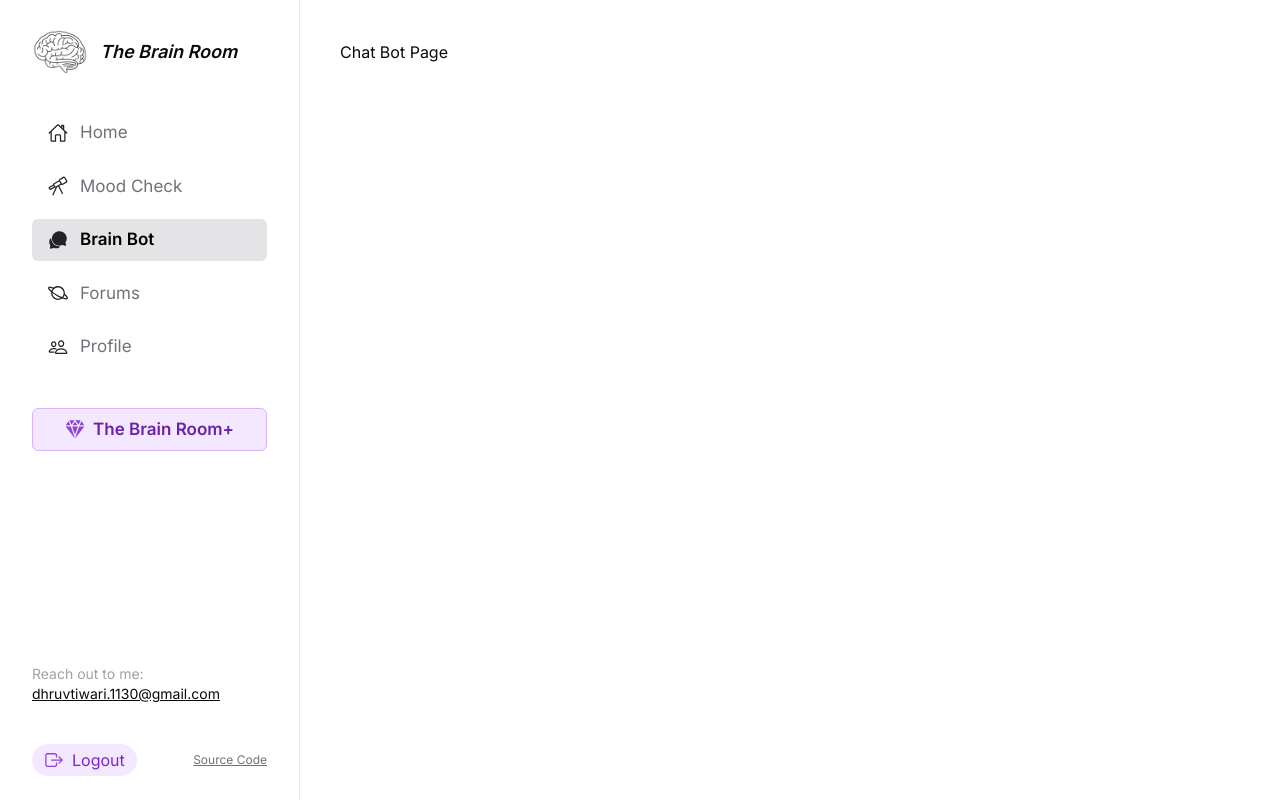
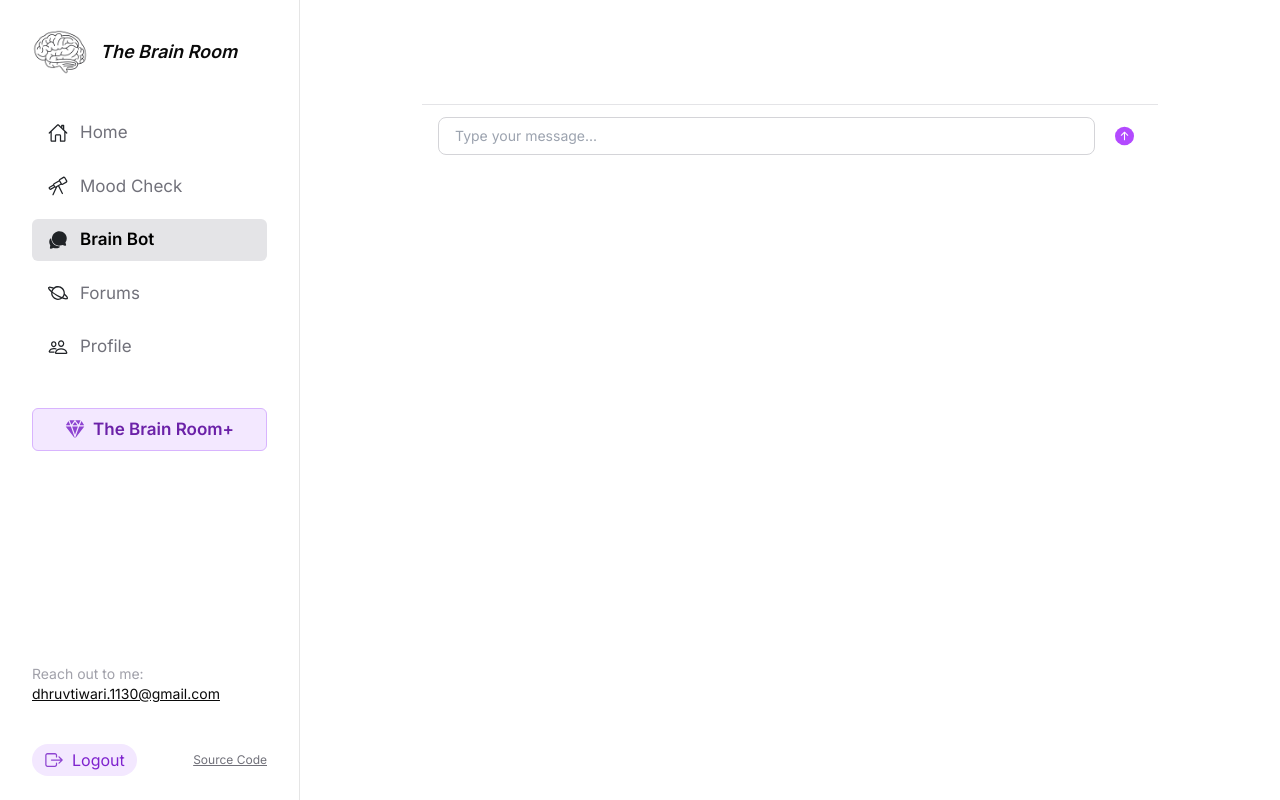
Before and after one commit to debugdhruv/TheBrainRoom, a React (Vite) app in the folder frontend/: page /dashboard/bot in a window 1280 px wide. Built offline with nearby package versions, Linux system fonts and the light colour scheme.

Commit message:
Made the BrainBot's frontend(Draft)

```diff
--- a/frontend/src/main.jsx
+++ b/frontend/src/main.jsx
@@ -6,7 +6,7 @@ import AuthPage from "./pages/Authpage";
 import Dashboard from "./pages/Dashboard";
 import Mood from "./pages/MoodCheck/MoodCheck";
 import MoodResult from "./pages/MoodCheck/MoodResult";
-import Bot from "./pages/Chatbot";
+import Bot from "./pages/BrainBot/Chatbot";
 import Forums from "./pages/Forums";
 import Profile from "./pages/Profile";
 import Premium from "./pages/Premium";
--- /dev/null
+++ b/frontend/src/pages/BrainBot/BotChat.jsx
@@ -0,0 +1,57 @@
+import { useEffect, useRef, useState } from "react";
+import ChatBubble from "./ChatBubble";
+import MessageInput from "./MessageInput";
+import BotReportCard from "./BotReportCard";
+
+export default function BotChat({ initialMessage = "", moodReport = null }) {
+  const [messages, setMessages] = useState([]);
+  const bottomRef = useRef(null);
+
+  // 👇 Scroll to bottom on new message
+  useEffect(() => {
+    bottomRef.current?.scrollIntoView({ behavior: "smooth" });
+  }, [messages]);
+
+  // 👇 Trigger first AI reply if initialMessage exists
+  useEffect(() => {
+    if (initialMessage) {
+      const userMsg = { type: "user", text: initialMessage };
+      const botReply = {
+        type: "bot",
+        text: `Thanks for sharing. Let's talk about "${initialMessage}"`,
+      };
+
+      setMessages([userMsg, botReply]);
+    }
+  }, [initialMessage]);
+
+  const handleSend = (text) => {
+    const userMsg = { type: "user", text };
+    const botReply = {
+      type: "bot",
+      text: "That's interesting. Tell me more...",
+    };
+
+    setMessages((prev) => [...prev, userMsg, botReply]);
+  };
+
+  return (
+    <div className="max-w-3xl mx-auto px-4 pb-32 pt-10 space-y-6">
+      {/* Report Card (if coming from Mood Result) */}
+      {moodReport && (
+        <BotReportCard score={moodReport.score} mood={moodReport.mood} />
+      )}
+
+      {/* Chat Messages */}
+      {messages.map((msg, idx) => (
+        <ChatBubble key={idx} type={msg.type} text={msg.text} />
+      ))}
+
+      {/* Chat Input */}
+      <MessageInput onSend={handleSend} />
+
+      {/* Invisible div to auto-scroll into view */}
+      <div ref={bottomRef} />
+    </div>
+  );
+}
--- /dev/null
+++ b/frontend/src/pages/BrainBot/BotIdle.jsx
@@ -0,0 +1,55 @@
+import { useState } from "react";
+import StarIcon from "@/assets/icons/starsAI.svg";
+import MessageInput from "./MessageInput";
+import BotChat from "./BotChat";
+
+const suggestions = [
+  "I feel overwhelmed lately",
+  "How can I sleep better?",
+  "Give me some journaling ideas",
+  "Suggest calming exercises",
+];
+
+export default function BotIdle() {
+  const [started, setStarted] = useState(false);
+  const [initialMessage, setInitialMessage] = useState("");
+
+  const handleStart = (text) => {
+    if (!text.trim()) return;
+    setInitialMessage(text.trim());
+    setStarted(true);
+  };
+
+  if (started) {
+    return <BotChat initialMessage={initialMessage} />;
+  }
+
+  return (
+    <div className="flex flex-col justify-center items-center h-full max-w-2xl mx-auto px-4 pb-10">
+      {/* Welcome Header */}
+      <div className="flex flex-col items-center space-y-3 mb-8">
+        <img src={StarIcon} alt="Bot Icon" className="w-10 h-10" />
+        <h1 className="text-2xl font-bold text-slate-800 text-center">Ask BrainBot anything</h1>
+        <p className="text-sm text-zinc-500 text-center max-w-sm">
+          Talk about your feelings, ask for suggestions or just vent.
+        </p>
+      </div>
+
+      {/* Suggestions */}
+      <div className="grid grid-cols-1 sm:grid-cols-2 gap-3 w-full mb-10">
+        {suggestions.map((text, index) => (
+          <button
+            key={index}
+            onClick={() => handleStart(text)}
+            className="px-4 py-2 text-sm border border-zinc-300 rounded-lg bg-white hover:bg-zinc-50 shadow-sm transition"
+          >
+            {text}
+          </button>
+        ))}
+      </div>
+
+      {/* Input */}
+      <MessageInput onSend={handleStart} />
+    </div>
+  );
+}
--- /dev/null
+++ b/frontend/src/pages/BrainBot/BotReportCard.jsx
@@ -0,0 +1,21 @@
+export default function BotReportCard({ mood, score }) {
+  return (
+    <div className="w-full bg-purple-50 border border-purple-100 text-slate-700 px-6 py-4 rounded-xl shadow-sm mb-4">
+      <div className="flex items-center justify-between gap-4">
+        {/* Mood Summary */}
+        <div>
+          <p className="text-sm text-zinc-500">Mood Score</p>
+          <h2 className="text-2xl font-bold text-purple-700">{score} / 10</h2>
+          <p className="text-sm text-zinc-500 mt-1">
+            We’ve analyzed your mood and emotions. Let’s take it from here 🤝
+          </p>
+        </div>
+
+        {/* Mood Tag */}
+        <div className="px-4 py-1 bg-purple-100 text-purple-700 text-sm font-medium rounded-full whitespace-nowrap">
+          {mood}
+        </div>
+      </div>
+    </div>
+  );
+}
--- /dev/null
+++ b/frontend/src/pages/BrainBot/ChatBubble.jsx
@@ -0,0 +1,25 @@
+import BotIcon from "@/assets/icons/starsAI.svg";
+
+export default function ChatBubble({ type, text }) {
+  const isUser = type === "user";
+
+  return (
+    <div className={`w-full flex ${isUser ? "justify-end" : "justify-start"} px-2`}>
+      <div
+        className={`max-w-xs sm:max-w-sm md:max-w-md lg:max-w-lg text-sm px-4 py-3 rounded-xl shadow-sm ${
+          isUser
+            ? "bg-purple-600 text-white rounded-br-none"
+            : "bg-zinc-100 text-slate-700 rounded-bl-none"
+        }`}
+      >
+        {!isUser && (
+          <div className="flex items-center gap-2 mb-1">
+            <img src={BotIcon} alt="Bot" className="h-4 w-4" />
+            <span className="text-xs text-zinc-500">BrainBot</span>
+          </div>
+        )}
+        <p className="whitespace-pre-wrap">{text}</p>
+      </div>
+    </div>
+  );
+}
--- /dev/null
+++ b/frontend/src/pages/BrainBot/Chatbot.jsx
@@ -0,0 +1,72 @@
+import { useEffect, useState } from "react";
+import { useLocation } from "react-router-dom";
+import ChatBubble from "./ChatBubble";
+import MessageInput from "./MessageInput";
+import BotReportCard from "./BotReportCard";
+
+export default function BotChat({ initialMessage }) {
+  const location = useLocation();
+  const [messages, setMessages] = useState([]);
+  const [showReport, setShowReport] = useState(false);
+  const moodReport = location.state?.moodReport;
+
+  useEffect(() => {
+    // If user came from MoodResult, show report card
+    if (location.state?.fromMoodResult) {
+      setShowReport(true);
+    }
+
+    // Inject the first user message
+    if (initialMessage) {
+      setMessages([{ type: "user", text: initialMessage }]);
+
+      // Simulate AI response after delay
+      setTimeout(() => {
+        setMessages((prev) => [
+          ...prev,
+          {
+            type: "bot",
+            text: "Thanks for sharing! Let's work through this together. 💬",
+          },
+        ]);
+      }, 800);
+    }
+  }, [initialMessage, location.state]);
+
+  const handleSend = (newText) => {
+    if (!newText.trim()) return;
+
+    // Push user message
+    const updated = [...messages, { type: "user", text: newText }];
+    setMessages(updated);
+
+    // Simulate bot reply
+    setTimeout(() => {
+      setMessages((prev) => [
+        ...prev,
+        {
+          type: "bot",
+          text: "Got it! Here’s something you can try...",
+        },
+      ]);
+    }, 900);
+  };
+
+  return (
+    <div className="max-w-3xl mx-auto px-4 pb-28 pt-10 space-y-6">
+      {showReport && moodReport && (
+        <BotReportCard mood={moodReport.mood} score={moodReport.score} />
+      )}
+
+      {/* Chat Messages */}
+      <div className="space-y-4">
+        {messages.map((msg, idx) => (
+          <ChatBubble key={idx} type={msg.type} text={msg.text} />
+        ))}
+      </div>
+
+      {/* Input Field */}
+      <MessageInput onSend={handleSend} />
+    </div>
+  );
+}
--- /dev/null
+++ b/frontend/src/pages/BrainBot/MessageInput.jsx
@@ -0,0 +1,40 @@
+import { useState } from "react";
+import SendIcon from "@/assets/icons/send.svg";
+
+export default function MessageInput({ onSend }) {
+  const [message, setMessage] = useState("");
+
+  const handleSend = () => {
+    if (!message.trim()) return;
+    onSend(message.trim());
+    setMessage("");
+  };
+
+  const handleKeyDown = (e) => {
+    if (e.key === "Enter" && !e.shiftKey) {
+      e.preventDefault();
+      handleSend();
+    }
+  };
+
+  return (
+    <div className="w-full border-t border-zinc-200 px-4 py-3 bg-white">
+      <div className="max-w-3xl mx-auto flex items-center gap-3">
+        <textarea
+          value={message}
+          onChange={(e) => setMessage(e.target.value)}
+          onKeyDown={handleKeyDown}
+          placeholder="Type your message..."
+          rows={1}
+          className="w-full resize-none text-sm border border-zinc-300 rounded-lg px-4 py-2 focus:outline-none focus:ring-2 focus:ring-purple-500"
+        />
+        <button
+          onClick={handleSend}
+          className="p-2 hover:bg-zinc-100 rounded-full transition"
+        >
+          <img src={SendIcon} alt="Send" className="w-5 h-5" />
+        </button>
+      </div>
+    </div>
+  );
+}
--- a/frontend/src/pages/Chatbot.jsx
+++ /dev/null
@@ -1,3 +0,0 @@
-export default function Chatbot() {
-  return <div>Chat Bot Page</div>;
-}
--- a/frontend/src/pages/MoodCheck/MoodResult.jsx
+++ b/frontend/src/pages/MoodCheck/MoodResult.jsx
@@ -98,7 +98,18 @@ export default function MoodResult() {
     ];
 
     const handleRetake = () => navigate("/dashboard/mood");
-    const handleTalk = () => navigate("/dashboard/bot");
+    const handleTalk = () => {
+
+navigate("/dashboard/bot", {
+  state: {
+    fromMoodResult: true,
+    moodReport: {
+      score: averageScore,
+      mood: mood.label,
+    },
+  },
+});
+};
 
     return (
         <div className="w-full min-h-screen flex justify-center px-4 pb-20">
```
Also changed, not shown: frontend/src/assets/icons/send.svg (added), frontend/src/assets/icons/starsAI.svg (added). Lines whose indentation alone changed are shown as unchanged.
